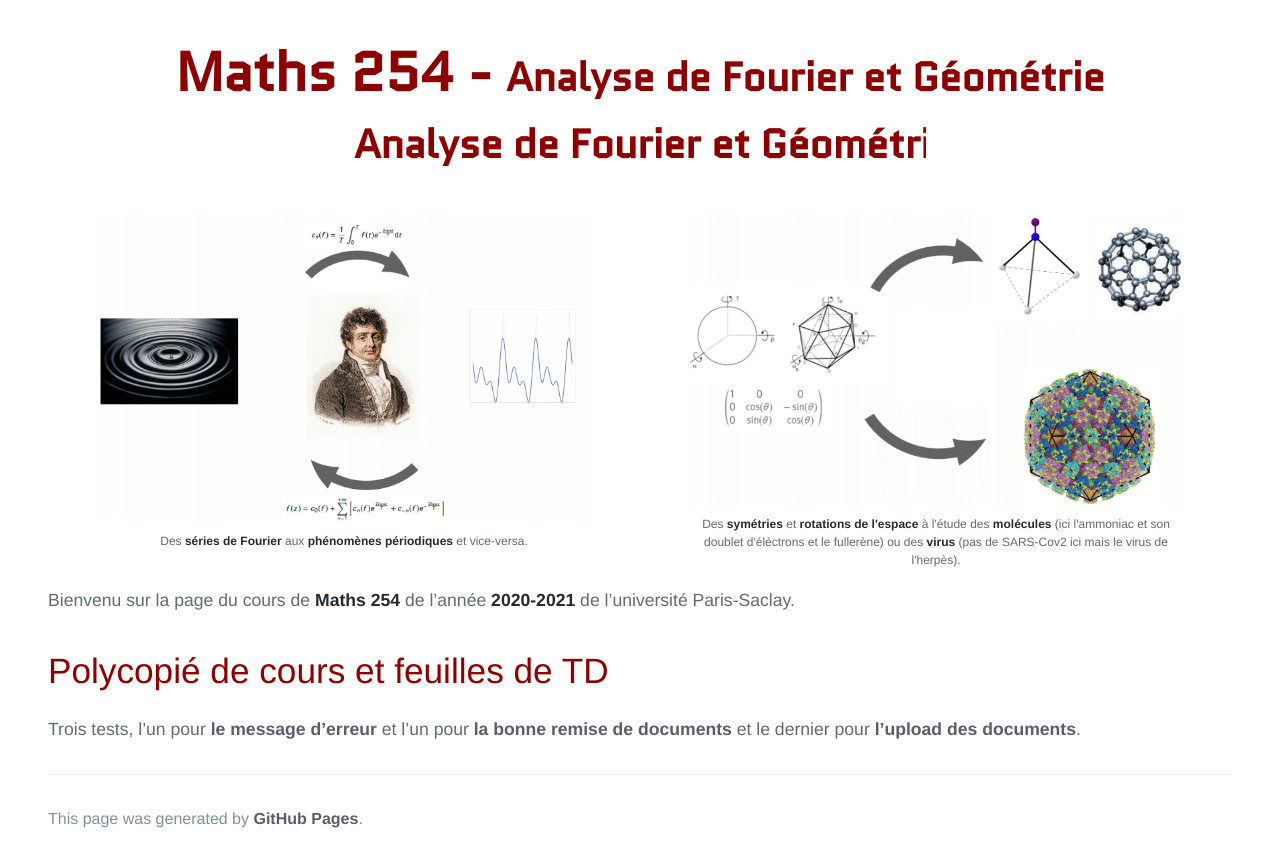
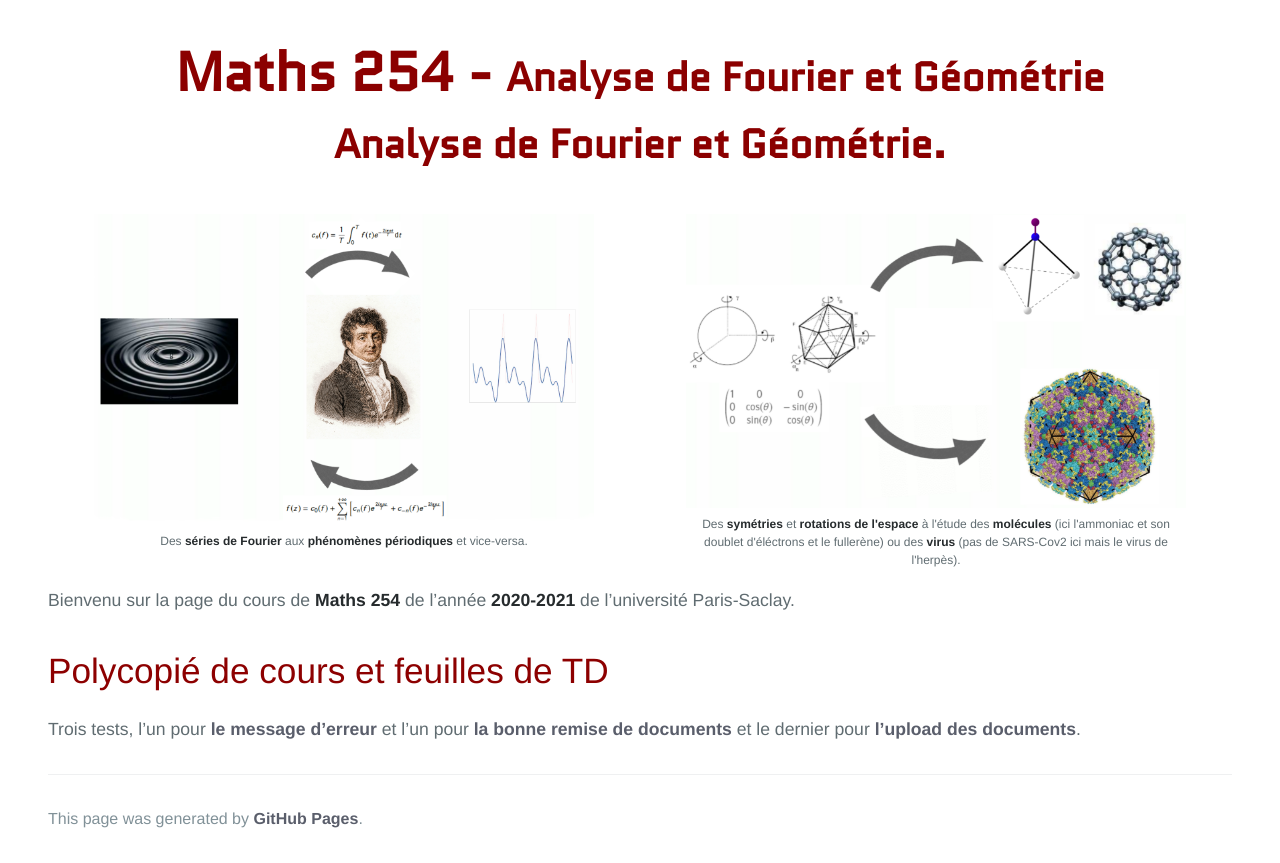
Before and after one commit to KevinDestagnol/algebre.github.io, a Jekyll site: the page built from index.md, in a window 1280 px wide. Shown: the part 260-1123 px from the top of the page. Built offline with Jekyll 4.4.1, drawn with Linux system fonts in a browser that asks for light colours; some web fonts are replaced; our own code applies the rules of GitHub Pages for plain Markdown files.

Commit message:
Update jekyll-theme-cayman.scss

```diff
--- a/_sass/jekyll-theme-cayman.scss
+++ b/_sass/jekyll-theme-cayman.scss
@@ -138,7 +138,7 @@ a:hover{
         overflow: hidden;
       }
       .content p:nth-child(1) {
-        width: 14.3em;
+        width: 100%;
         -webkit-animation: type 1.5s steps(50, end);
         animation: type 1.5s steps(50, end);
         -webkit-animation-fill-mode: forwards;
```
